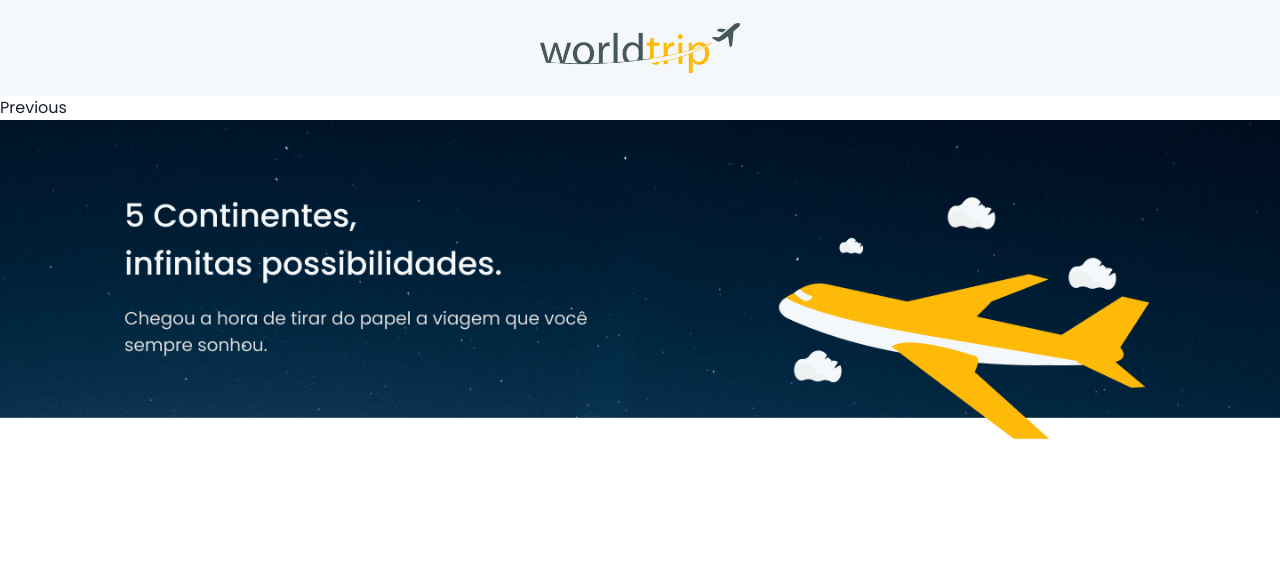
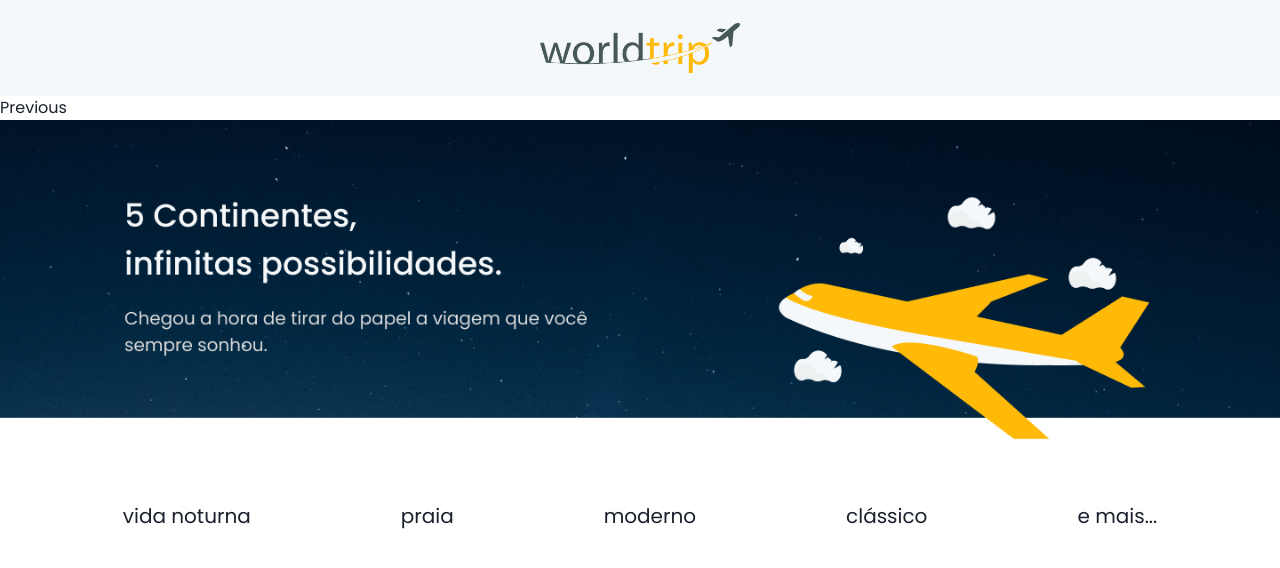
Before and after one commit to Eduardo-Ferraz/WorldTrip, a Next.js app: page / in a window 1280 px wide. Shown: the top 568 px of the page. Built offline with nearby package versions, Linux system fonts and the light colour scheme.

Commit message:
feat: travel types

```diff
--- a/src/pages/index.tsx
+++ b/src/pages/index.tsx
@@ -3,7 +3,7 @@ import Head from 'next/head'
 import { useState } from 'react'
 import Navbar_home from '../../components/Navbar_home'
 import { Banner } from '../../components/Banner_home'
-import {Show} from '@chakra-ui/react'
+import { Stack, HStack, VStack } from '@chakra-ui/react'
 
 export default function Home()
 {
@@ -25,6 +25,36 @@ export default function Home()
         <Navbar_home/>
         <Banner bg ={["Banner_mobile.png", "Banner_mobile.png", "Banner.png"]}/>
         <Flex h={"100vh"} justifyContent="center" alignItems={"center"} bg="white">
+        <Stack direction={['column', 'row']}
+          spacing={['30px', '150px']}
+          pt={10}
+          fontSize={'xl'}>
+            <Stack>
+              <Text>
+                vida noturna
+              </Text>
+            </Stack>
+            <Stack>
+              <Text>
+                praia
+              </Text>
+            </Stack>
+            <Stack>
+              <Text>
+                moderno
+              </Text>
+            </Stack>
+            <Stack>
+              <Text>
+                clássico
+              </Text>
+            </Stack>
+            <Stack>
+              <Text>
+                e mais...
+              </Text>
+            </Stack>
+          </Stack>
         </Flex>
       </main>
     </div>
```
